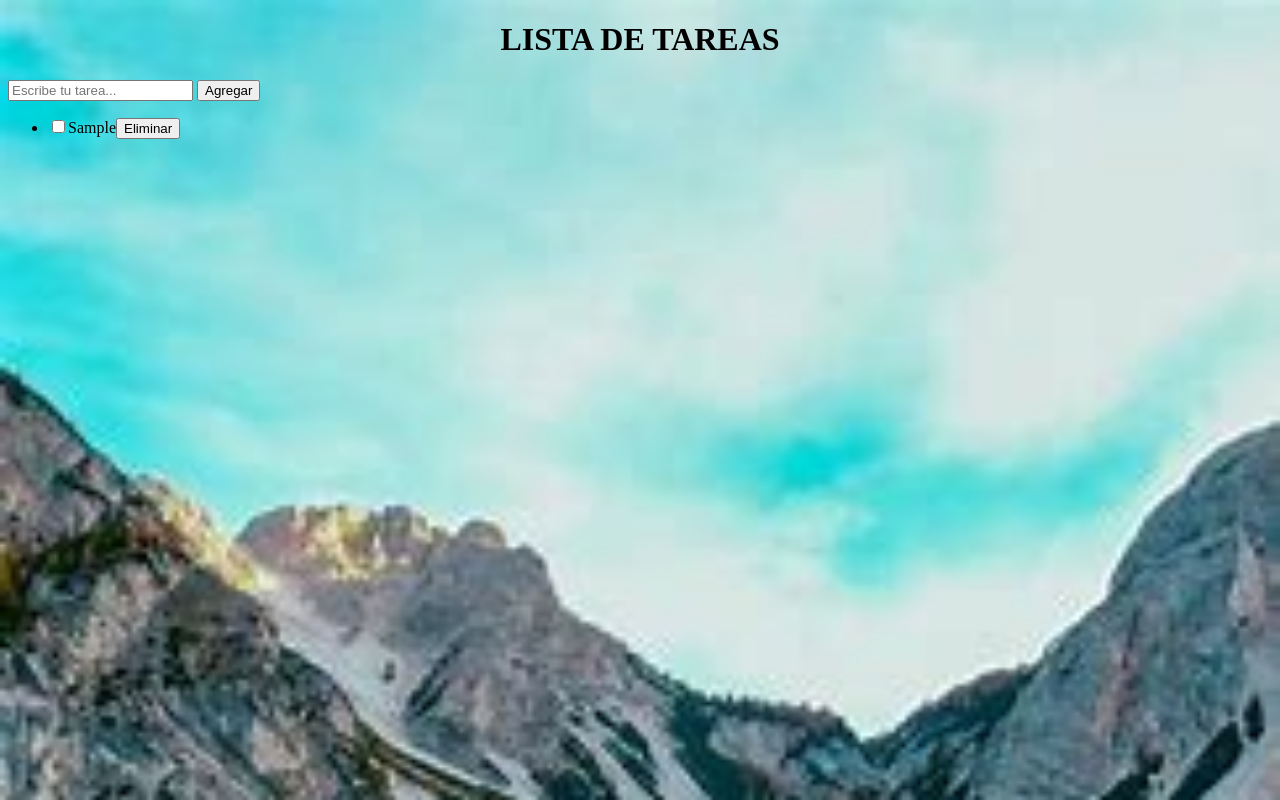
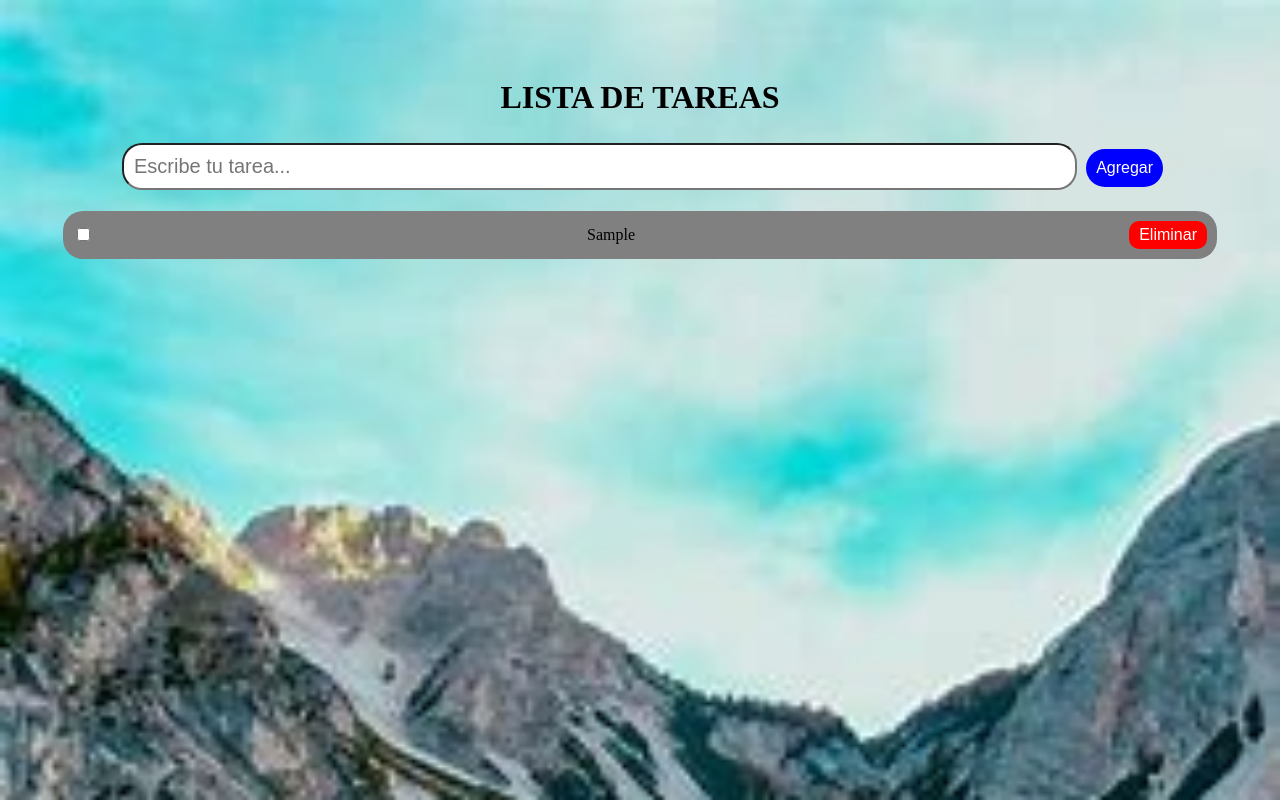
Before and after one commit to BMDIAZ03/first-project, a plain HTML site: page index.html in a window 1280 px wide. Both pictures are taken after typing "Sample" into the empty fields and a click on the button "Agregar". Drawn offline with Linux system fonts and the light colour scheme.

Commit message:
some designs were adjusted

```diff
--- a/styles.css
+++ b/styles.css
@@ -1,17 +1,73 @@
-#Text{
-    width: 400px;
-    height: 20px;
-
+body{
+    background-image: url(imagen1.jpg);
+    background-size: cover;
+    justify-content: center;
+    align-items: center;
 
 }
 
-h1{
-    /*color:white;*/
-    text-align: center;
+input[type="text"] {
+    width: 100%;
+    padding: 10px;
+    font-size: 16px;
+    margin: 5px 5px ;
+    border-radius: 20px;
 }
-body{
-    background-image: url(imagen1.jpg);
-    background-size: cover;
 
 
+@media (min-width: 600px) {
+    input[type="text"] {
+        width: 80%;
+        font-size: 18px;
+    }
 }
+
+/* Media query para pantallas aún más grandes */
+@media (min-width: 1200px) {
+    input[type="text"] {
+        width: 80%;
+        font-size: 20px;
+    }
+}
+
+.todo-list {
+    padding: 50px;
+    border-radius: 8px;
+    text-align: center;
+    font-size: 16px;
+}
+
+ul {
+    list-style: none;
+    padding: 0;
+}
+
+li {
+    background: grey;
+    font-size: 16px;
+    padding: 10px;
+    margin: 5px 5px;
+    border-radius: 20px;
+    display: flex;
+    justify-content: space-between;
+    align-items: center;
+}
+
+.delete-button{
+    background: red;
+    color: white;
+    border: none;
+    padding: 5px 10px;
+    border-radius: 10px;
+    cursor: pointer;
+}
+
+button{
+    background: blue;
+    color: white;
+    font-size: 16px;
+    border: none;
+    padding: 10px 10px;
+    border-radius: 20px;
+    cursor: pointer;
+}
```
